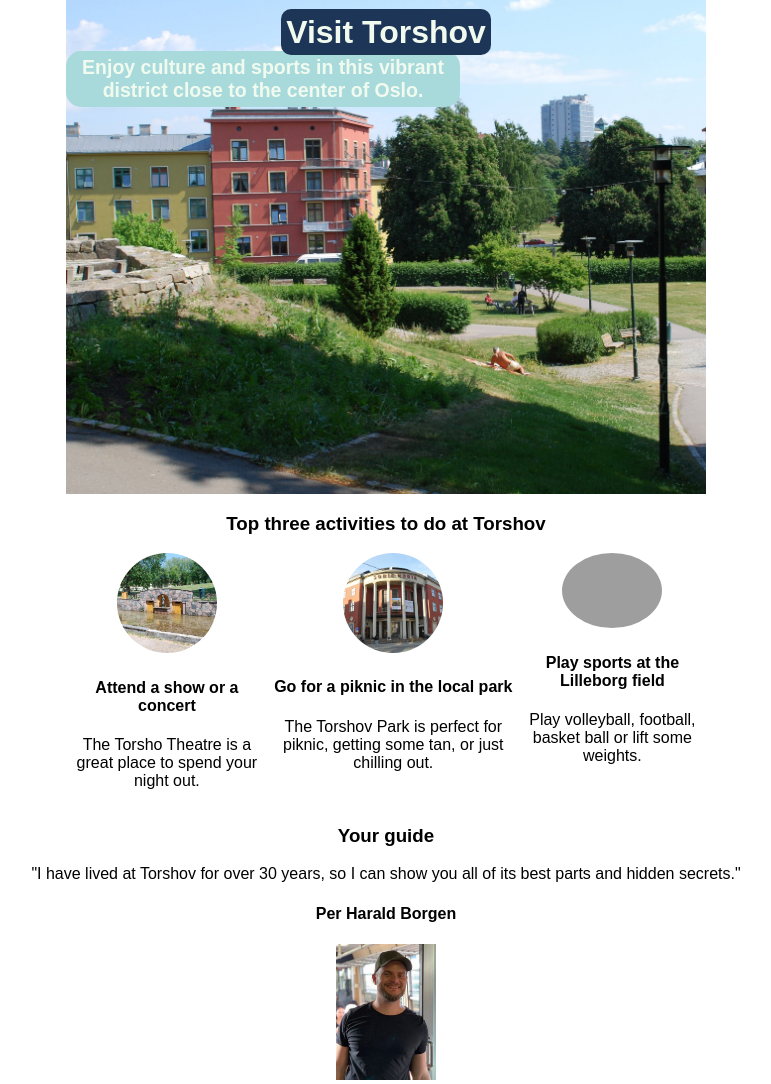
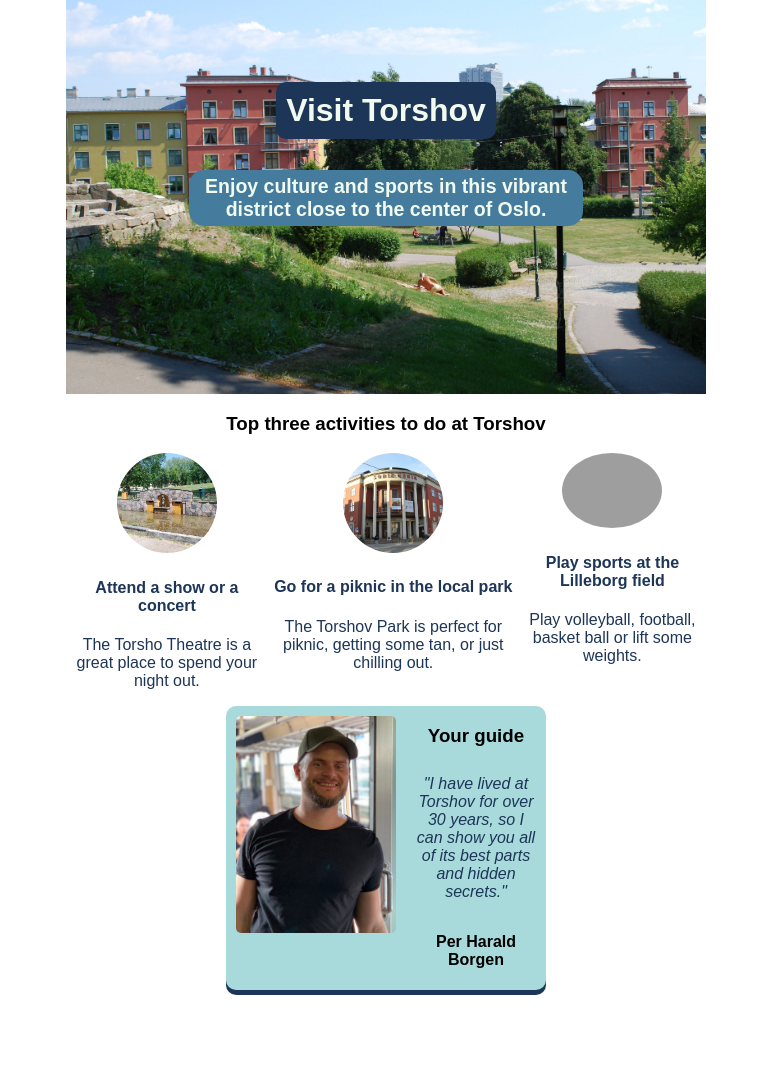
Before and after one commit to OlawaleYaqub/VisitToTurshov, a website built with Vite: page index.html in a window 1280 px wide. Shown: the part 86-1170 px from the top of the page, without its empty margins (254-1025 px from the left). After the commit the page ends 1096 px from the top, so only its background shows below. Built offline with nearby package versions, Linux system fonts and the light colour scheme; grey boxes are pictures that could not be loaded.

Commit message:
Guide Section styled

```diff
--- a/index.html
+++ b/index.html
@@ -42,11 +42,14 @@
         </div>
 
         <!-- GUIDE SECTION -->
-        <div>
-            <h3>Your guide</h3>
+        <div class="guide-section">
+            <img src="images/per.jpg">
+            <div>
+                <h3>Your guide</h3>
             <p>"I have lived at Torshov for over 30 years, so I can show you all of its best parts and hidden secrets."</p>
             <h4>Per Harald Borgen</h4>
-            <img src="images/per.jpg">
+        </div>
+
         </div>
 
     </div>
--- a/styles.css
+++ b/styles.css
@@ -9,8 +9,12 @@ DARK BLUE: #1D3557
 */
 :root{
     --aqua:#A8DADC;
-    --DarkBlue: #1D3557;
+    --DarkBlue: #457B9D;
+    ;
+    --DeepBlue: #1D3557;
+
     --red: #E63946;
+    --LightBlue : #F1FAEE;
     --Light:#F1FAEE;
 }
 
@@ -18,6 +22,7 @@ body {
     margin: 0;
     text-align: center;
     font-family: Arial, Helvetica, sans-serif;
+    box-sizing: border-box;
 }
 
 img {
@@ -30,22 +35,29 @@ width: 50vw;
 height: 60vh;
 margin-left: auto;
 margin-right: auto;
-padding-top: 100px;
+display: flex;
+align-items: center;
+justify-content: center;
 
 }
-
+.hero div{
+     height: 30%;
+     display: flex;
+     align-items: center;
+     justify-content: space-between;
+     flex-direction: column;
+}
 .hero-text{
     font-size: 2rem;
-    background-color: var(--DarkBlue);
+    background-color: var(--DeepBlue);
     color: var(--Light);
     border-radius: 10px;
-    padding: 5px;
-    display: inline;
+    padding: 10px;
 }
 
 .hero-text2{
 font-size: 19.5px;
-background-color: var(--aqua);
+background-color: var(--DarkBlue);
 border-radius: 15px;
 color: var(--Light);
 padding: 5px;
@@ -59,7 +71,6 @@ width: 60%;
     margin: 0px;
 
 }
-
 /* Activities Section */
 .activitiesText img{
     border-radius: 50%;
@@ -69,5 +80,32 @@ display:flex;
 width: 50%;
 margin-left: auto;
 margin-right: auto;
+color: var(--DeepBlue);
+}
+
+
+/* Guide section */
+
+.guide-section{
+    display: flex;
+    width: 25%;
+    margin: 0px auto 20px auto;
+    background-color: var(--aqua);
+    border-radius: 10px;
+    filter: drop-shadow(0px 5px var(--DeepBlue));
+}
+.guide-section p{
+    font-style: italic;
+    color: var(--DeepBlue);
+    padding: 10px;
 
 }
+.guide-section h3 h4{
+    color: var(--DeepBlue);
+}
+.guide-section img{
+    width: 50%;
+    height: 50%;
+    border-radius: 15px;
+    padding: 10px;
+}
```
